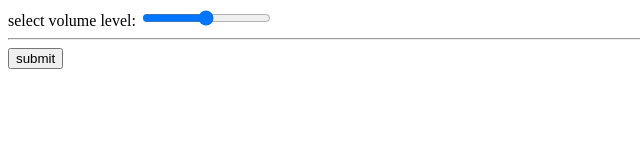
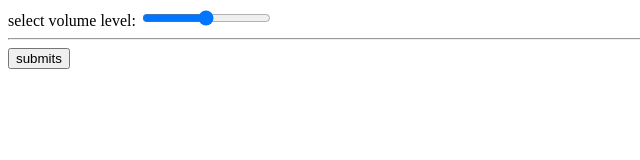
Before and after one commit to rahul483698/web-debelopment, a plain HTML site: page 37_range.html in a window 1280 px wide. Shown: the full height of the page, 0-640 px from the left. Drawn offline with Linux system fonts and the light colour scheme.

Commit message:
s aga diye

```diff
--- a/37_range.html
+++ b/37_range.html
@@ -10,7 +10,7 @@
         <label for="volume">select volume level:</label>
         <input type="range" id="volume" min="0" max="100" name="volume" step="10" value="50"/>
         <hr>
-        <button>submit</button>
+        <button>submits</button>
     </form>
 
 </body>
```
